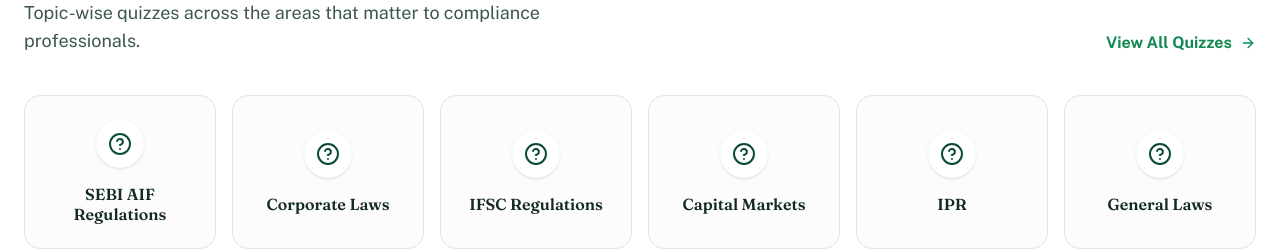
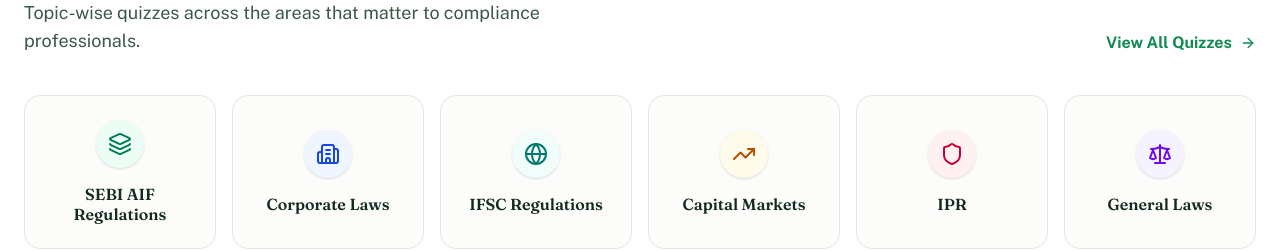
Before and after one commit to rakshitjainai/demogiftcity, a React (Vite) app in the folder client/: page / in a window 1280 px wide. Shown: the part 1520-1770 px from the top of the page. Built offline with nearby package versions, Linux system fonts and the light colour scheme; no server answers.

Commit message:
feat(homepage): assign distinct topic-specific icons for quiz categories

```diff
--- a/client/src/components/QuizzesSection.jsx
+++ b/client/src/components/QuizzesSection.jsx
@@ -1,14 +1,14 @@
 import React from 'react';
 import { Link } from 'react-router-dom';
-import { ArrowRight, HelpCircle } from 'lucide-react';
+import { ArrowRight, Layers, Building2, Globe, TrendingUp, Shield, Scale } from 'lucide-react';
 
 const TOPICS = [
-  { id: 'sebi-aif-regulations', title: 'SEBI AIF Regulations' },
-  { id: 'corporate-laws', title: 'Corporate Laws' },
-  { id: 'ifsc-regulations', title: 'IFSC Regulations' },
-  { id: 'capital-markets', title: 'Capital Markets' },
-  { id: 'ipr', title: 'IPR' },
-  { id: 'general-laws', title: 'General Laws' }
+  { id: 'sebi-aif-regulations', title: 'SEBI AIF Regulations', icon: Layers, color: 'text-emerald-700', bg: 'bg-emerald-50' },
+  { id: 'corporate-laws', title: 'Corporate Laws', icon: Building2, color: 'text-blue-700', bg: 'bg-blue-50' },
+  { id: 'ifsc-regulations', title: 'IFSC Regulations', icon: Globe, color: 'text-teal-700', bg: 'bg-teal-50' },
+  { id: 'capital-markets', title: 'Capital Markets', icon: TrendingUp, color: 'text-amber-700', bg: 'bg-amber-50' },
+  { id: 'ipr', title: 'IPR', icon: Shield, color: 'text-rose-700', bg: 'bg-rose-50' },
+  { id: 'general-laws', title: 'General Laws', icon: Scale, color: 'text-violet-700', bg: 'bg-violet-50' },
 ];
 
 export default function QuizzesSection() {
@@ -32,18 +32,21 @@ export default function QuizzesSection() {
         </div>
 
         <div className="grid grid-cols-2 md:grid-cols-3 lg:grid-cols-6 gap-4">
-          {TOPICS.map((topic) => (
+          {TOPICS.map((topic) => {
+            const Icon = topic.icon;
+            return (
               <Link
                 key={topic.id}
                 to={`/quizzes/${topic.id}`}
                 className="cursor-target group bg-paper border border-line rounded-2xl p-6 flex flex-col items-center justify-center text-center hover:border-leaf hover:bg-mint transition-colors hover-lift"
               >
-              <div className="w-12 h-12 rounded-full bg-white flex items-center justify-center mb-4 shadow-sm group-hover:scale-110 transition-transform">
-                <HelpCircle className="w-6 h-6 text-forest" />
+                <div className={`w-12 h-12 rounded-full ${topic.bg} flex items-center justify-center mb-4 shadow-sm group-hover:scale-110 transition-transform`}>
+                  <Icon className={`w-6 h-6 ${topic.color}`} />
                 </div>
                 <h3 className="font-semibold text-ink leading-tight">{topic.title}</h3>
               </Link>
-          ))}
+            );
+          })}
         </div>
       </div>
     </section>
```
Lines whose indentation alone changed are shown as unchanged.
